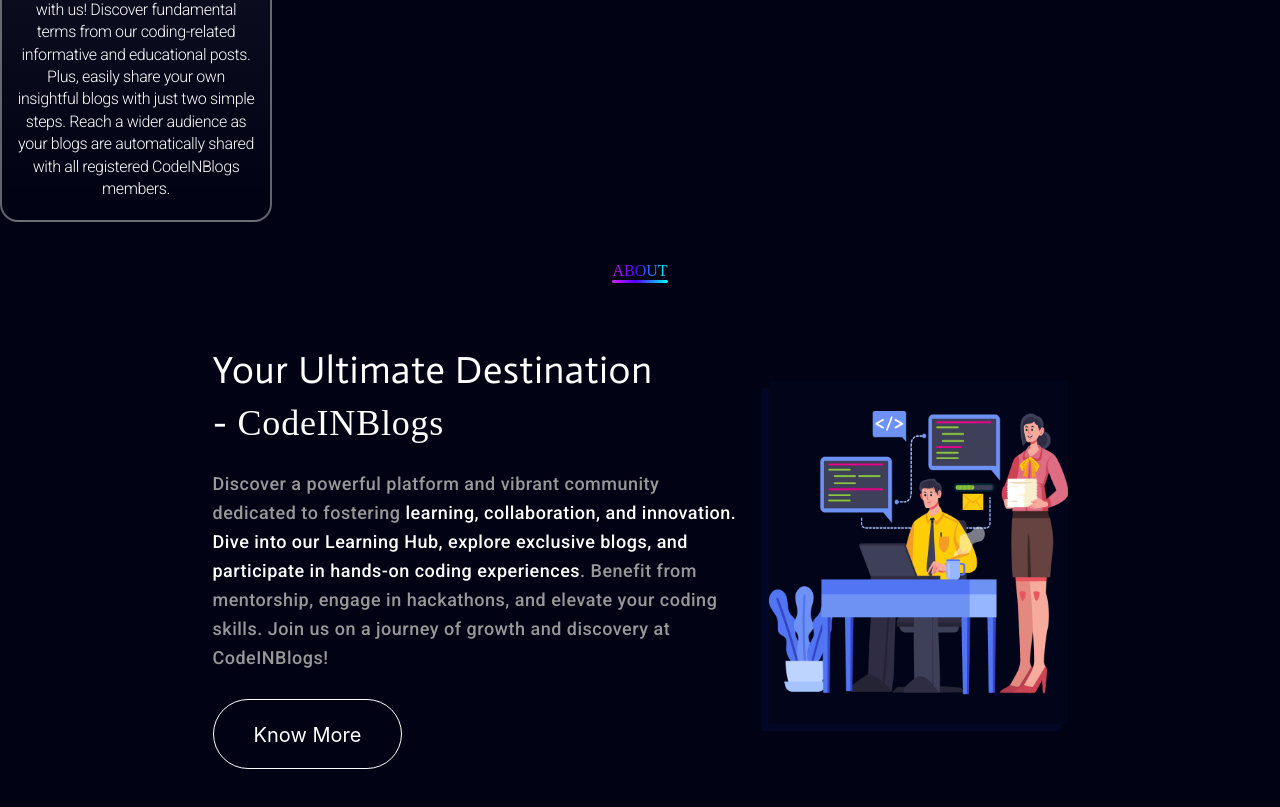
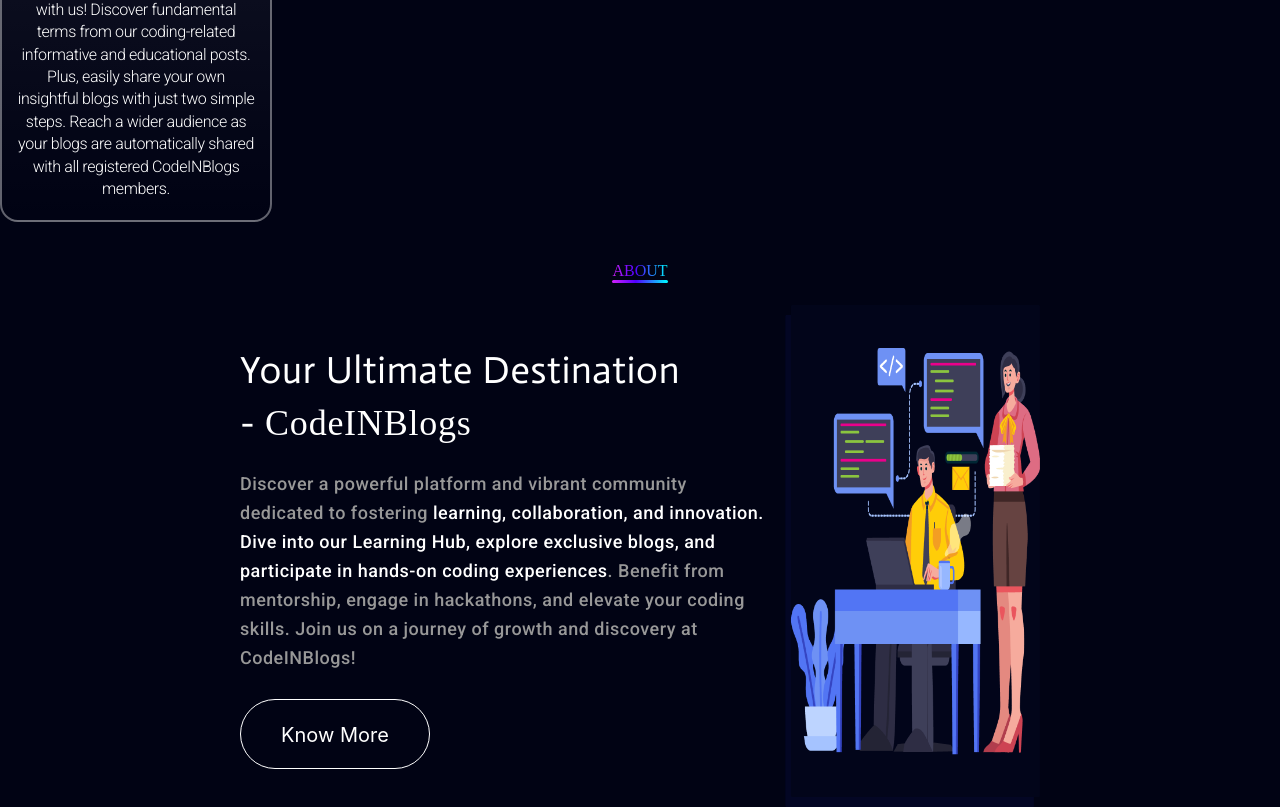
Before and after one commit to anshulsoni2010/CodeINBlogs, a React (Create React App) app: page / in a window 1280 px wide. Shown: the part 1972-2779 px from the top of the page. Built offline with nearby package versions, Linux system fonts and the light colour scheme; a web font is replaced by a local one.

Commit message:
about update

```diff
--- a/src/App.css
+++ b/src/App.css
@@ -248,20 +248,21 @@
     letter-spacing: -0.38px;
     width: 238px;
 }
-
 .about-container {
     display: flex;
     justify-content: center;
-    align-items: center; /* Center vertically */
+    align-items: center;
+    /* Center vertically */
 }
 
 .about-section {
-    width: 1079px;
-    height: 502px;
+    width: 80%;
     padding: 0 112px;
     display: flex;
-    justify-content: space-between; /* Horizontally align content and image */
-    align-items: center; /* Vertically center content and image */
+    justify-content: space-between;
+    /* Horizontally align content and image */
+    align-items: center;
+    /* Vertically center content and image */
 }
 
 .about-section .content {
@@ -328,9 +329,63 @@
     padding: 20px 40px;
     font-size: 20px;
     height: 70px;
+    transition: background-color 0.5s ease, color 0.5s ease;
 }
 
-.about-section .img img{
-    width: 160%; /* Adjust the width as needed */
-    height: auto; /* Automatically adjust height to maintain aspect ratio */
+.about-section .content .btn-knowmore:hover {
+    background: linear-gradient(267deg, #00eeff2e 4.01%, #5200FF2e 57.55%, #FF2DF72e 114.97%);
+    color: #ffffff;
 }
+
+.about-section .content .btn-knowmore:active {
+    transform: scale(0.95);
+}
+
+.about-section .img {
+    height: 502px;
+}
+
+.about-section .img img {
+    width: 100%;
+    /* Adjust the width as needed */
+    height: 100%;
+    /* Automatically adjust height to maintain aspect ratio */
+}
+
+/* Media query for mobile devices */
+@media (max-width: 768px) {
+    .about-section {
+        flex-direction: column; /* Change to single column layout */
+        align-items: center; /* Center content horizontally */
+        padding: 0 20px; /* Adjust padding */
+    }
+
+    .about-section .content .content-heading {
+        width: auto; /* Adjust width for variable content */
+        font-size: 28px; /* Decrease font size for smaller screens */
+        line-height: 38px; /* Decrease line height */
+        text-align: center; /* Center text */
+    }
+
+    .about-section .content .content-heading span {
+        font-size: 24px; /* Decrease font size for smaller screens */
+    }
+
+    .about-section .content .about-content {
+        width: auto; /* Adjust width for variable content */
+        font-size: 16px; /* Decrease font size for smaller screens */
+        line-height: 24px; /* Decrease line height */
+        text-align: center; /* Center text */
+    }
+
+    .about-section .content .btn-knowmore {
+        font-size: 16px; /* Decrease font size for smaller screens */
+        padding: 15px 30px; /* Decrease padding */
+        height: auto; /* Allow button height to adjust based on content */
+    }
+
+    .about-section .img {
+        width: 100%; /* Adjust width for smaller screens */
+        margin-top: 20px; /* Add some margin between content and image */
+    }
+}
--- a/src/Pages/Homepage/components/about.jsx
+++ b/src/Pages/Homepage/components/about.jsx
@@ -13,7 +13,7 @@
                             Discover a powerful platform and vibrant community dedicated to fostering <b>learning, collaboration, and innovation. Dive into our Learning Hub, explore exclusive blogs, and participate in hands-on coding experiences</b>. Benefit from mentorship, engage in hackathons, and elevate your coding skills. Join us on a journey of growth and discovery at CodeINBlogs!
                         </p>
 
-                        <div className="btn-knowmore"><span>Know More</span></div>
+                       <a href=""> <div className="btn-knowmore"><span>Know More</span></div></a>
                     </div>
                     <div className="img">
                             <img src={AboutIMG} alt="" />
```
